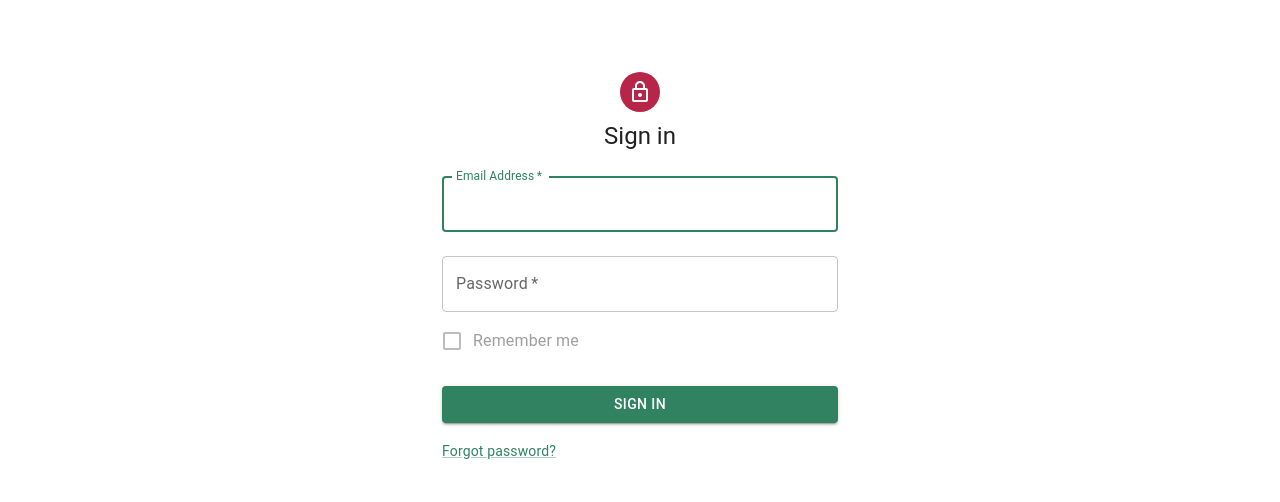
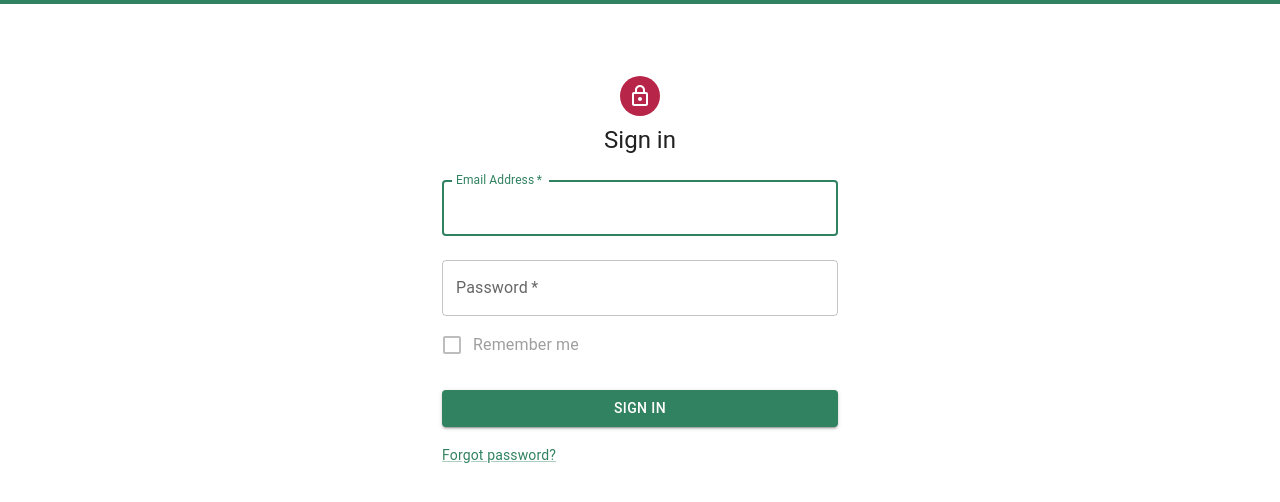
Before and after one commit to Johny8811/bevy, a React (Create React App) app: page / in a window 1280 px wide. Shown: the top 502 px of the page. Built offline with nearby package versions, Linux system fonts and the light colour scheme; no server answers.

Commit message:
Improve loader

```diff
--- a/src/main/integrations/fetch/context/LoadingProvider.tsx
+++ b/src/main/integrations/fetch/context/LoadingProvider.tsx
@@ -1,15 +1,14 @@
-// TODO: replace with better loading management
+// TODO: replace with better loading management (react-query should have loading build-in)
 import React, { createContext, ReactNode, useMemo, useState, useContext } from 'react';
+import LinearProgress from '@mui/material/LinearProgress';
+import Box from '@mui/material/Box';
 
 type LoadingProviderType = {
-  loading: boolean;
   startLoading?: () => void;
   stopLoading?: () => void;
 };
 
-const LoadingContext = createContext<LoadingProviderType>({
-  loading: false
-});
+const LoadingContext = createContext<LoadingProviderType>({});
 
 type Props = {
   children: ReactNode;
@@ -23,14 +22,18 @@ export function LoadingProvider({ children }: Props) {
 
   const value = useMemo(
     () => ({
-      loading,
       startLoading: handleStartLoading,
       stopLoading: handleStopLoading
     }),
     [loading]
   );
 
-  return <LoadingContext.Provider value={value}>{children}</LoadingContext.Provider>;
+  return (
+    <LoadingContext.Provider value={value}>
+      {loading ? <LinearProgress /> : <Box sx={{ height: 4, backgroundColor: 'primary.main' }} />}
+      {children}
+    </LoadingContext.Provider>
+  );
 }
 
 export const useLoading = () => {
--- a/src/main/modules/dashboard/Dashboard.tsx
+++ b/src/main/modules/dashboard/Dashboard.tsx
@@ -8,18 +8,15 @@ import TextField from '@mui/material/TextField';
 import Stack from '@mui/material/Stack';
 import { useNavigate } from 'react-router-dom';
 import Toolbar from '@mui/material/Toolbar';
-import LinearProgress from '@mui/material/LinearProgress';
 import { FileInput, OnChangeParams } from '../../components/fileInput/FileInput';
 
 import { transformSheetToOnFleet } from '../../utils/transformSheeToOnFleet';
 import { DeliveryTable } from './components/DeliveryTable';
 import { useSignOut } from '../../integrations/firebase/hooks/useSignOut';
 import { useCreateOnFleetTasks } from '../../queryHooks/useCreateOnFleetTasks';
-import { useLoading } from '../../integrations/fetch/context/LoadingProvider';
 
 export function Dashboard() {
   const navigate = useNavigate();
-  const { loading } = useLoading();
   const createOnFleetTasks = useCreateOnFleetTasks();
   const [value, setValue] = React.useState<Date | null>(null);
 
@@ -74,7 +71,6 @@ export function Dashboard() {
           </Stack>
         </Toolbar>
       </AppBar>
-      <Box sx={{ height: '4px' }}>{loading && <LinearProgress />}</Box>
       <DeliveryTable />
     </Box>
   );
```
